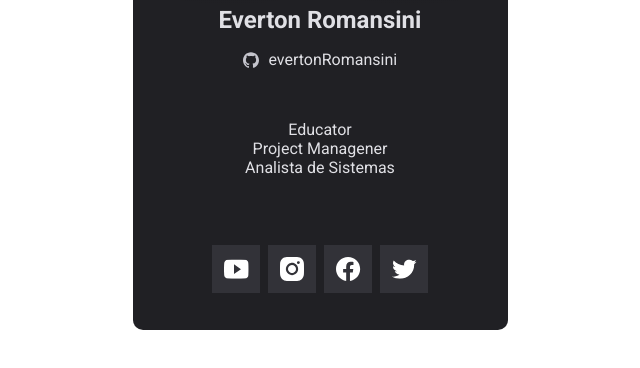
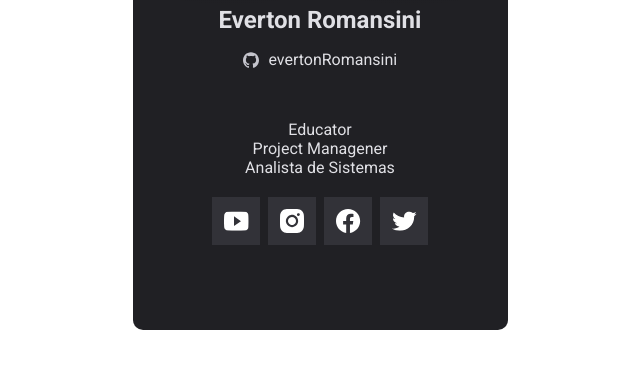
Before and after one commit to zigfridExe/cracha-nlw, a plain HTML site: page index.html in a window 1280 px wide. Shown: the part 438-806 px from the top of the page, without its empty margins (320-960 px from the left). Drawn offline with Linux system fonts and the light colour scheme; no server answers.

Commit message:
Update style.css

```diff
--- a/style.css
+++ b/style.css
@@ -71,7 +71,7 @@ p {
 }
 
 ul {
-  margin-top: 4rem;
+  margin-top: 1rem;
 
   list-style: none;
   padding: 0;
```
